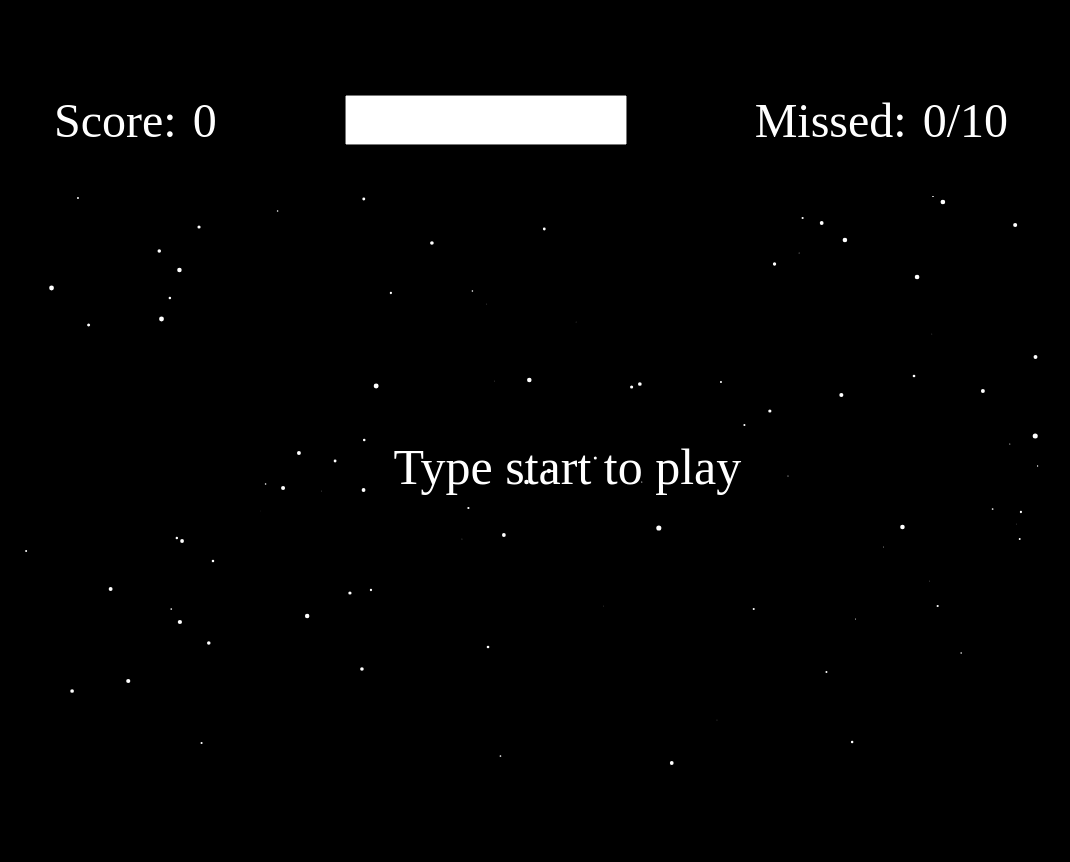
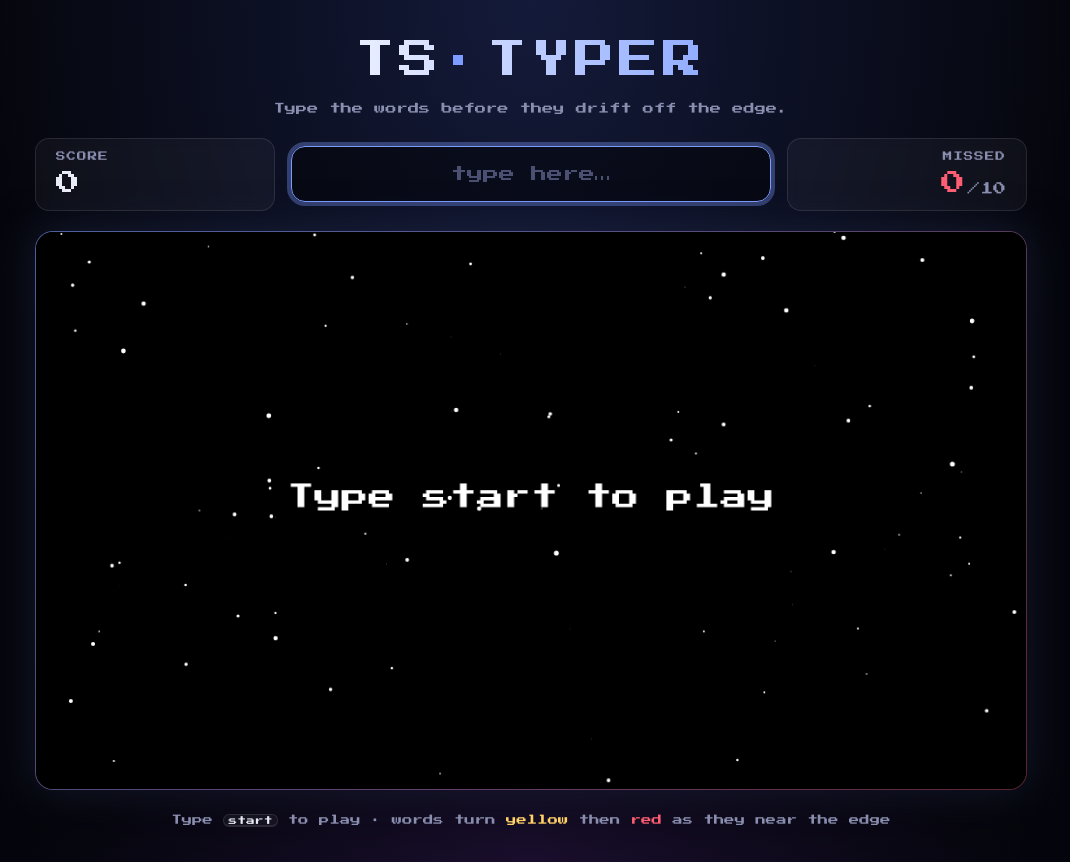
Before and after one commit to Antelope-dot/ts-typer, a website built with Vite: page index.html in a window 1280 px wide. Shown: the whole page, without its empty margins (109-1179 px from the left). Before the commit the page ends 816 px from the top, so only its background shows below. Built offline with nearby package versions, Linux system fonts and the light colour scheme.

Commit message:
Updated layout

```diff
--- a/index.html
+++ b/index.html
@@ -1,11 +1,56 @@
-<div class="game">
-    <div id="gameInputs">
-    <div class="input"><label>Score:</label><p class="value" id="scoreValue"> 0</p></div>
-    <div class="input"><input type="text" id="typer"></div>
-    <div class="input"><label>Missed:</label><p class="value" id="missedValue">0</p><p>/10</p></div>
-    </div>
-    <canvas></canvas>
-</div>
+<!doctype html>
+<html lang="en">
+  <head>
+    <meta charset="UTF-8" />
+    <meta name="viewport" content="width=device-width, initial-scale=1.0" />
+    <title>TS-Typer</title>
+    <link rel="preconnect" href="https://fonts.googleapis.com" />
+    <link rel="preconnect" href="https://fonts.gstatic.com" crossorigin />
+    <link href="https://fonts.googleapis.com/css2?family=Press+Start+2P&display=swap" rel="stylesheet" />
+    <link rel="stylesheet" href="src/style.css" />
+  </head>
+  <body>
+    <main class="game">
+      <header class="title">
+        <h1>TS<span>·</span>TYPER</h1>
+        <p class="tagline">Type the words before they drift off the edge.</p>
+      </header>
 
-<script type="module" src="src/main.ts"></script>
-<link rel="stylesheet" href="src/style.css">
+      <section id="gameInputs" class="hud">
+        <div class="stat">
+          <span class="stat-label">Score</span>
+          <span class="stat-value"><span id="scoreValue">0</span></span>
+        </div>
+
+        <div class="typer-wrap">
+          <input
+            type="text"
+            id="typer"
+            placeholder="type here…"
+            autocomplete="off"
+            autocapitalize="off"
+            autocorrect="off"
+            spellcheck="false"
+            autofocus
+          />
+        </div>
+
+        <div class="stat stat-missed">
+          <span class="stat-label">Missed</span>
+          <span class="stat-value"><span id="missedValue">0</span><span class="stat-max">/10</span></span>
+        </div>
+      </section>
+
+      <div class="screen">
+        <canvas></canvas>
+      </div>
+
+      <footer class="hint">
+        Type <kbd>start</kbd> to play · words turn
+        <span class="warn">yellow</span> then <span class="danger">red</span> as they near the edge
+      </footer>
+    </main>
+
+    <script type="module" src="src/main.ts"></script>
+  </body>
+</html>
--- a/src/main.ts
+++ b/src/main.ts
@@ -86,7 +86,8 @@ class Word {
       color = "white"
     }
     c.fillStyle = color;
-    c.font = "24px serif";
+    c.font = "16px 'Press Start 2P'";
+    c.textAlign = "left";
     c.fillText(this.word, this.position.x, this.position.y)
   }
 
@@ -165,20 +166,22 @@ function animate(): void {
     //Spawn and move words across the screen
     words.update();
   } else if (state == gameState.End) {
-    c.font = "75px serif";
+    c.font = "32px 'Press Start 2P'";
+    c.textAlign = "center";
     let prevHighScore = localStorage.getItem('highScore');
     console.log(prevHighScore);
     if (newHighScore || prevHighScore === null) {
-      c.fillText("New highscore: " + score, canvas.width / 2 - 250, canvas.height / 2)
+      c.fillText("New highscore: " + score, canvas.width / 2, canvas.height / 2)
     } else {
-      c.fillText("You got a score of: " + score, canvas.width / 2 - 250, canvas.height / 2 - 100)
-      c.fillText("Your personal best is: " + prevHighScore, canvas.width / 2 - 300, canvas.height / 2)
+      c.fillText("You got a score of: " + score, canvas.width / 2, canvas.height / 2 - 100)
+      c.fillText("Your personal best is: " + prevHighScore, canvas.width / 2, canvas.height / 2)
     }
-    c.font = "50px serif";
-    c.fillText("Type retry to play again", canvas.width / 2 - 200, canvas.height / 2 + 100)
+    c.font = "20px 'Press Start 2P'";
+    c.fillText("Type retry to play again", canvas.width / 2, canvas.height / 2 + 100)
   } else {
-    c.font = "50px serif";
-    c.fillText(" Type start to play", canvas.width / 2 - 150, canvas.height / 2);
+    c.font = "28px 'Press Start 2P'";
+    c.textAlign = "center";
+    c.fillText("Type start to play", canvas.width / 2, canvas.height / 2);
   }
 }
 
--- a/src/style.css
+++ b/src/style.css
@@ -1,44 +1,207 @@
+:root {
+  --bg: #05060d;
+  --panel: rgba(255, 255, 255, 0.04);
+  --border: rgba(255, 255, 255, 0.1);
+  --text: #e8eaf6;
+  --muted: #8a8fb0;
+  --accent: #7c9cff;
+  --accent-glow: rgba(124, 156, 255, 0.35);
+  --warn: #ffd166;
+  --danger: #ff5d73;
+  --mono: "Press Start 2P", ui-monospace, monospace;
+  --sans: "Press Start 2P", ui-monospace, monospace;
+}
+
+* {
+  box-sizing: border-box;
+}
+
 body {
-  background-color: black;
+  margin: 0;
+  min-height: 100vh;
+  color: var(--text);
+  font-family: var(--sans);
+  background:
+    radial-gradient(ellipse at top, #141a3a 0%, transparent 60%),
+    radial-gradient(ellipse at bottom, #1a0f2e 0%, transparent 55%),
+    var(--bg);
 }
 
 .game {
   display: flex;
+  flex-direction: column;
+  align-items: center;
   justify-content: center;
-  align-items: center;
-  text-align: center;
+  gap: 1.25rem;
   min-height: 100vh;
-  flex-direction: column;
+  width: min(1024px, 100%);
+  margin: 0 auto;
+  padding: 2rem 16px;
 }
 
-#typer{
-  height:50px;
-  font-size:16pt;
+/* Title */
+.title {
+  text-align: center;
 }
 
-label {
-  color: white;
-  font-size: 48px;
+.title h1 {
+  margin: 0;
+  font-family: var(--mono);
+  font-size: clamp(1.5rem, 4vw, 2.5rem);
+  font-weight: 400;
+  letter-spacing: 0.1em;
+  line-height: 1.4;
+  background: linear-gradient(90deg, #ffffff, var(--accent));
+  -webkit-background-clip: text;
+  background-clip: text;
+  color: transparent;
 }
 
-p {
-  color: white;
-  font-size: 48px;
+.title h1 span {
+  color: var(--accent);
+  -webkit-text-fill-color: var(--accent);
 }
 
-#gameInputs {
-  display: flex;
-  align-items:center;
+.tagline {
+  margin: 0.75rem 0 0;
+  color: var(--muted);
+  font-size: 0.7rem;
+  line-height: 1.6;
 }
 
-.input{
-  flex: 1;
-  display: flex;
+/* HUD */
+.hud {
+  display: grid;
+  grid-template-columns: 1fr 2fr 1fr;
   align-items: center;
-  margin-left: 4rem;
-  margin-right: 4rem;
+  gap: 1rem;
+  width: 100%;
 }
 
-.value {
-  margin-left: 1rem;
+.stat {
+  display: flex;
+  flex-direction: column;
+  padding: 0.75rem 1.25rem;
+  background: var(--panel);
+  border: 1px solid var(--border);
+  border-radius: 14px;
+  backdrop-filter: blur(6px);
 }
+
+.stat-missed {
+  text-align: right;
+}
+
+.stat-label {
+  font-size: 0.6rem;
+  letter-spacing: 0.1em;
+  margin-bottom: 0.5rem;
+  text-transform: uppercase;
+  color: var(--muted);
+}
+
+.stat-value {
+  font-family: var(--mono);
+  font-size: 1.5rem;
+  line-height: 1.2;
+  font-variant-numeric: tabular-nums;
+}
+
+.stat-missed .stat-value {
+  color: var(--danger);
+}
+
+.stat-max {
+  font-size: 0.8rem;
+  color: var(--muted);
+  margin-left: 0.15rem;
+}
+
+/* Input */
+#typer {
+  width: 100%;
+  height: 56px;
+  padding: 0 1.25rem;
+  font-family: var(--mono);
+  font-size: 1rem;
+  text-align: center;
+  color: var(--text);
+  caret-color: var(--accent);
+  background: rgba(0, 0, 0, 0.45);
+  border: 1px solid var(--border);
+  border-radius: 14px;
+  outline: none;
+  transition: border-color 0.15s, box-shadow 0.15s;
+}
+
+#typer::placeholder {
+  color: #4b5072;
+}
+
+#typer:focus {
+  border-color: var(--accent);
+  box-shadow: 0 0 0 4px var(--accent-glow);
+}
+
+/* Canvas */
+.screen {
+  width: 100%;
+  border-radius: 18px;
+  padding: 1px;
+  background: linear-gradient(135deg, rgba(124, 156, 255, 0.6), rgba(255, 93, 115, 0.35));
+  box-shadow:
+    0 0 40px rgba(124, 156, 255, 0.15),
+    0 20px 60px rgba(0, 0, 0, 0.6);
+}
+
+canvas {
+  display: block;
+  width: 100%;
+  height: auto;
+  aspect-ratio: 16 / 9;
+  border-radius: 17px;
+  background: #000;
+}
+
+/* Footer hint */
+.hint {
+  color: var(--muted);
+  font-size: 0.65rem;
+  line-height: 2;
+  text-align: center;
+}
+
+kbd {
+  font-family: var(--mono);
+  font-size: 0.85em;
+  padding: 0.1em 0.45em;
+  color: var(--text);
+  background: var(--panel);
+  border: 1px solid var(--border);
+  border-bottom-width: 2px;
+  border-radius: 6px;
+}
+
+.warn {
+  color: var(--warn);
+}
+
+.danger {
+  color: var(--danger);
+}
+
+/* Small screens: stack the HUD */
+@media (max-width: 640px) {
+  .hud {
+    grid-template-columns: 1fr 1fr;
+  }
+
+  .typer-wrap {
+    grid-column: 1 / -1;
+    order: 3;
+  }
+
+  .stat-value {
+    font-size: 1.1rem;
+  }
+}
```
Also changed, not shown: 1 other file.
